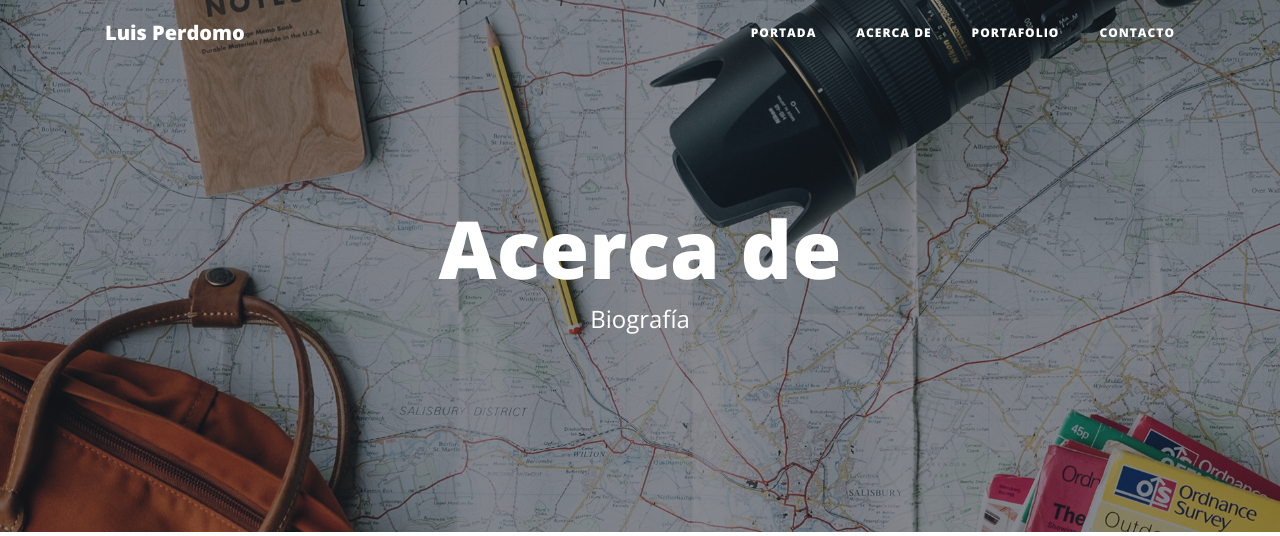
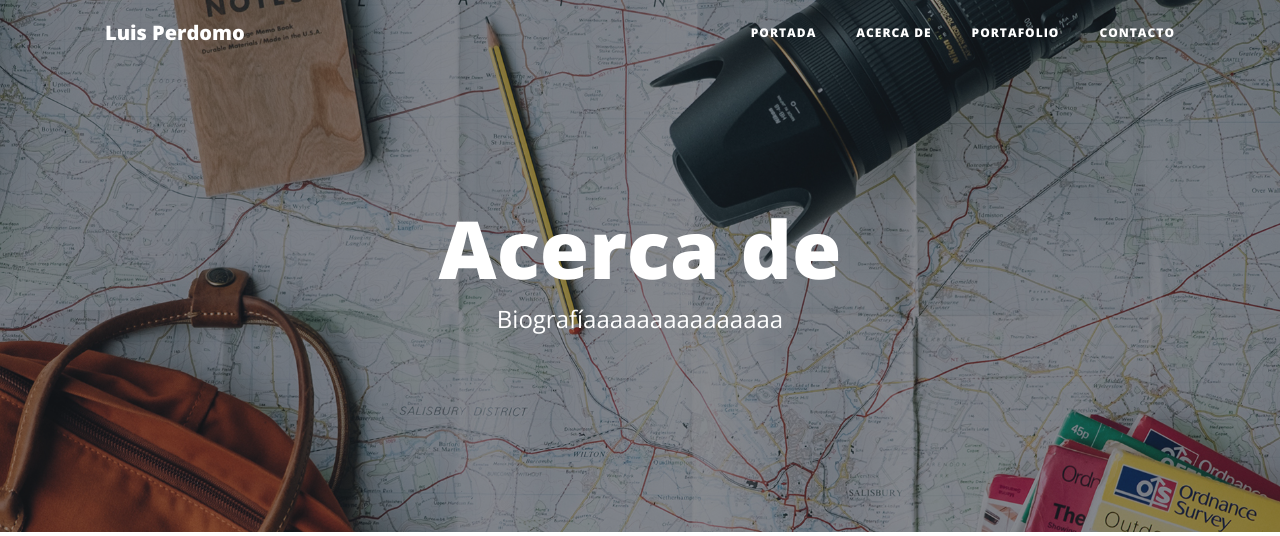
Before and after one commit to Itsqmet/Web-Personal, a Django app: page /about-me/ in a window 1280 px wide. Shown: the top 536 px of the page. Run offline with Django 4.2, Linux system fonts and the light colour scheme; some libraries are stand-ins or nearby versions.

Commit message:
Cambios about

```diff
--- a/core/templates/core/about.html
+++ b/core/templates/core/about.html
@@ -4,7 +4,7 @@
 
 {%block headers%}
     <h1>Acerca de</h1>
-    <span class="subheading">Biografía</span>
+    <span class="subheading">Biografíaaaaaaaaaaaaaaa</span>
 {%endblock%}
 
 {%block content%}
```
